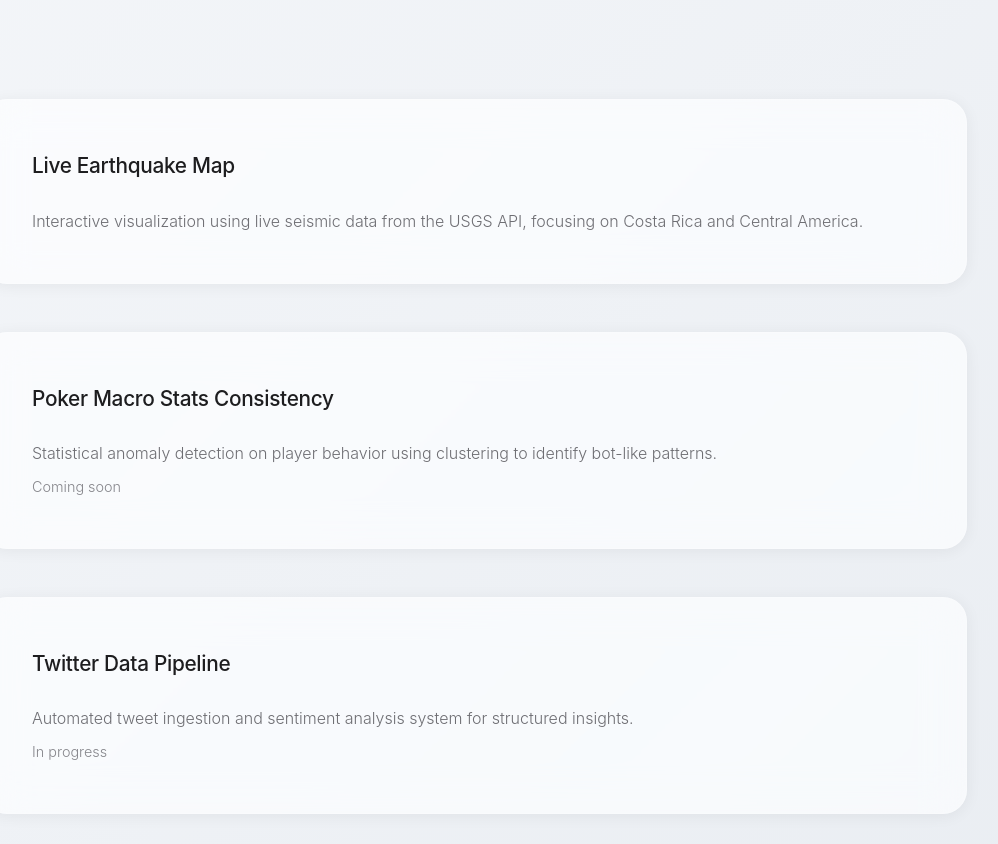
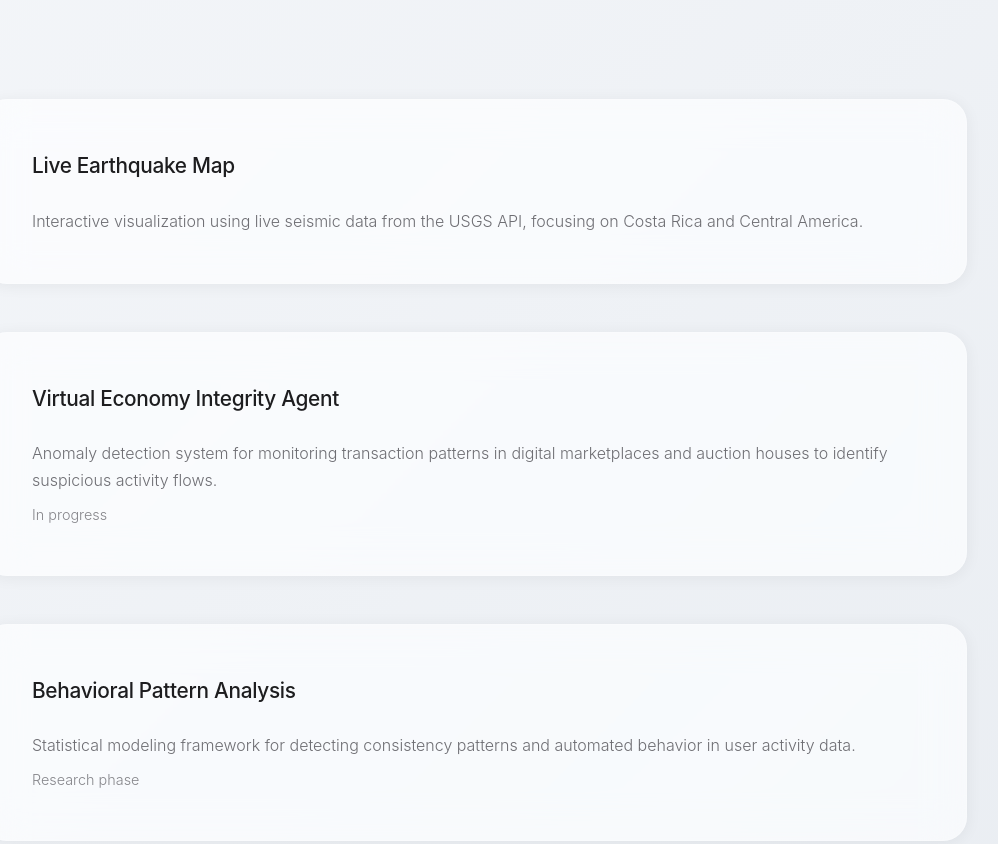
Before and after one commit to Tomchl01/portfolio, a plain HTML site: page projects/index.html in a window 1280 px wide. Shown: the part 409-1253 px from the top of the page, without its empty margins (165-1163 px from the left). Drawn offline with Linux system fonts and the light colour scheme.

Commit message:
Update projects with more professional descriptions
- Replaced Twitter pipeline with Virtual Economy Integrity Agent
- Renamed poker project to Behavioral Pattern Analysis
- Made descriptions more generalized and professional
- Focus on technical aspects without specific domain mentions
- Updated status labels for clarity

```diff
--- a/projects/index.html
+++ b/projects/index.html
@@ -36,15 +36,15 @@
     </article>
 
     <article class="card">
-      <h3>Poker Macro Stats Consistency</h3>
-      <p>Statistical anomaly detection on player behavior using clustering to identify bot-like patterns.</p>
-      <p style="color: var(--text-tertiary); font-size: 0.9rem; margin-top: 8px;">Coming soon</p>
+      <h3>Virtual Economy Integrity Agent</h3>
+      <p>Anomaly detection system for monitoring transaction patterns in digital marketplaces and auction houses to identify suspicious activity flows.</p>
+      <p style="color: var(--text-tertiary); font-size: 0.9rem; margin-top: 8px;">In progress</p>
     </article>
 
     <article class="card">
-      <h3>Twitter Data Pipeline</h3>
-      <p>Automated tweet ingestion and sentiment analysis system for structured insights.</p>
-      <p style="color: var(--text-tertiary); font-size: 0.9rem; margin-top: 8px;">In progress</p>
+      <h3>Behavioral Pattern Analysis</h3>
+      <p>Statistical modeling framework for detecting consistency patterns and automated behavior in user activity data.</p>
+      <p style="color: var(--text-tertiary); font-size: 0.9rem; margin-top: 8px;">Research phase</p>
     </article>
   </main>
 
```
